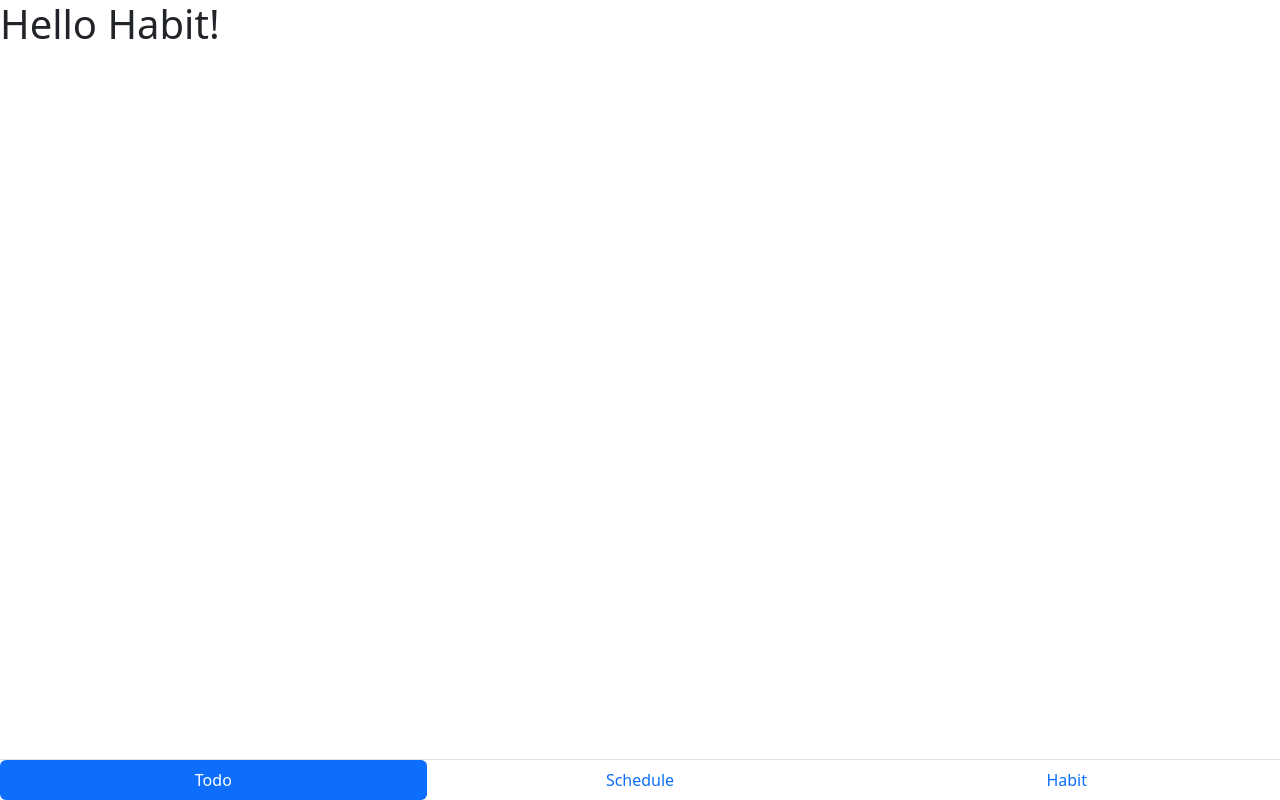
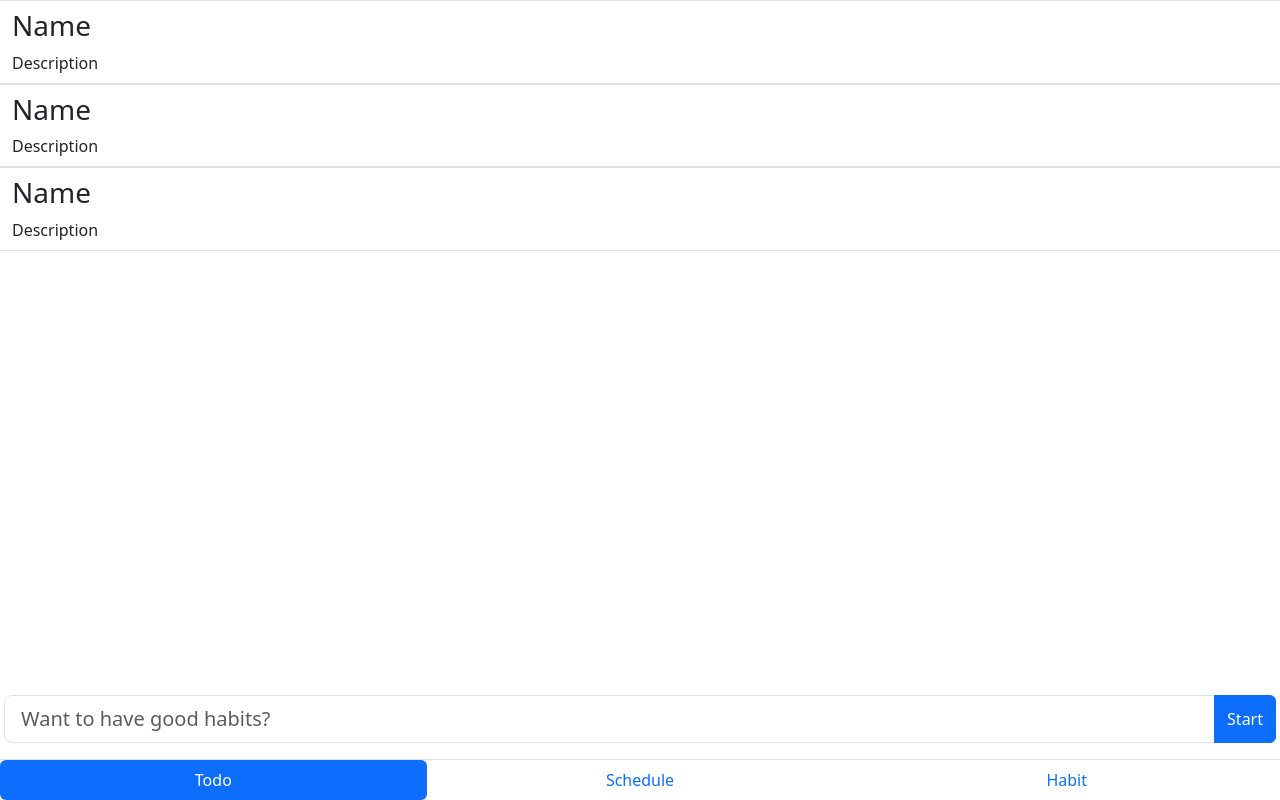
Before and after one commit to AetherealFlux/OnDemandHackathon--nameplaceholder-, a Vue app in the folder frontend/: page /habit in a window 1280 px wide. Built offline with nearby package versions, Linux system fonts and the light colour scheme; the HTML template or start-up script is replaced by a standard one.

Commit message:
HabitView UI

```diff
--- a/frontend/src/views/HabitView.vue
+++ b/frontend/src/views/HabitView.vue
@@ -1,6 +1,65 @@
 <script setup lang="js">
+import { ref } from "vue";
+
+const habit = ref("")
+const plan = ref("")
+
+function generatePlan() {
+    plan.value = "Generating..."
+}
+
+function regeneratePlan() {
+    plan.value = "ReGenerating..."
+}
+
 </script>
 
 <template>
-    <h1> Hello Habit! </h1>
+    <div class="d-flex flex-column h-100">
+        <div class="row flex-grow-1 h-100 overflow-y-auto">
+            <div class="container h-100">
+                <template v-for="item in [1, 1, 1]">
+                    <div class="row border-top border-bottom py-2 px-4">
+                        <div class="row">
+                            <span class="p-0">
+                                <h3>Name</h3>
+                            </span>
+                        </div>
+                        <div class="row">
+                            Description
+                        </div>
+                    </div>
+                </template>
+            </div>
+        </div>
+        <div class="row">
+            <div class="input-group mb-3 px-3">
+                <input class="form-control form-control-lg" type="text" placeholder="Want to have good habits?"
+                    v-model.lazy="habit" />
+                <button class="btn btn-primary" type="button" data-bs-toggle="offcanvas"
+                    data-bs-target="#offcanvasBottom" aria-controls="offcanvasBottom" @click="generatePlan()">
+                    Start
+                </button>
+            </div>
+        </div>
+        <div class="offcanvas offcanvas-bottom h-50" tabindex="-1" id="offcanvasBottom"
+            aria-labelledby="offcanvasBottomLabel">
+            <div class="offcanvas-header px-1">
+                <input class="form-control form-control-lg" type="text" placeholder="Want to have good habits?"
+                    v-model.lazy="habit" />
+            </div>
+            <div class="offcanvas-body">
+                <div class="mb-3">
+                    <label for="habitPlan" class="form-label">
+                        <h3>Plan</h3>
+                    </label>
+                    <textarea class="form-control" id="habitPlan" rows="10" v-model="plan" disabled></textarea>
+                    <div class="row p-2 justify-content-between">
+                        <button type="button" class="btn btn-secondary btn-lg col-3">Regenerate</button>
+                        <button type="button" class="btn btn-primary btn-lg col-8">Submit</button>
+                    </div>
+                </div>
+            </div>
+        </div>
+    </div>
 </template>
```
